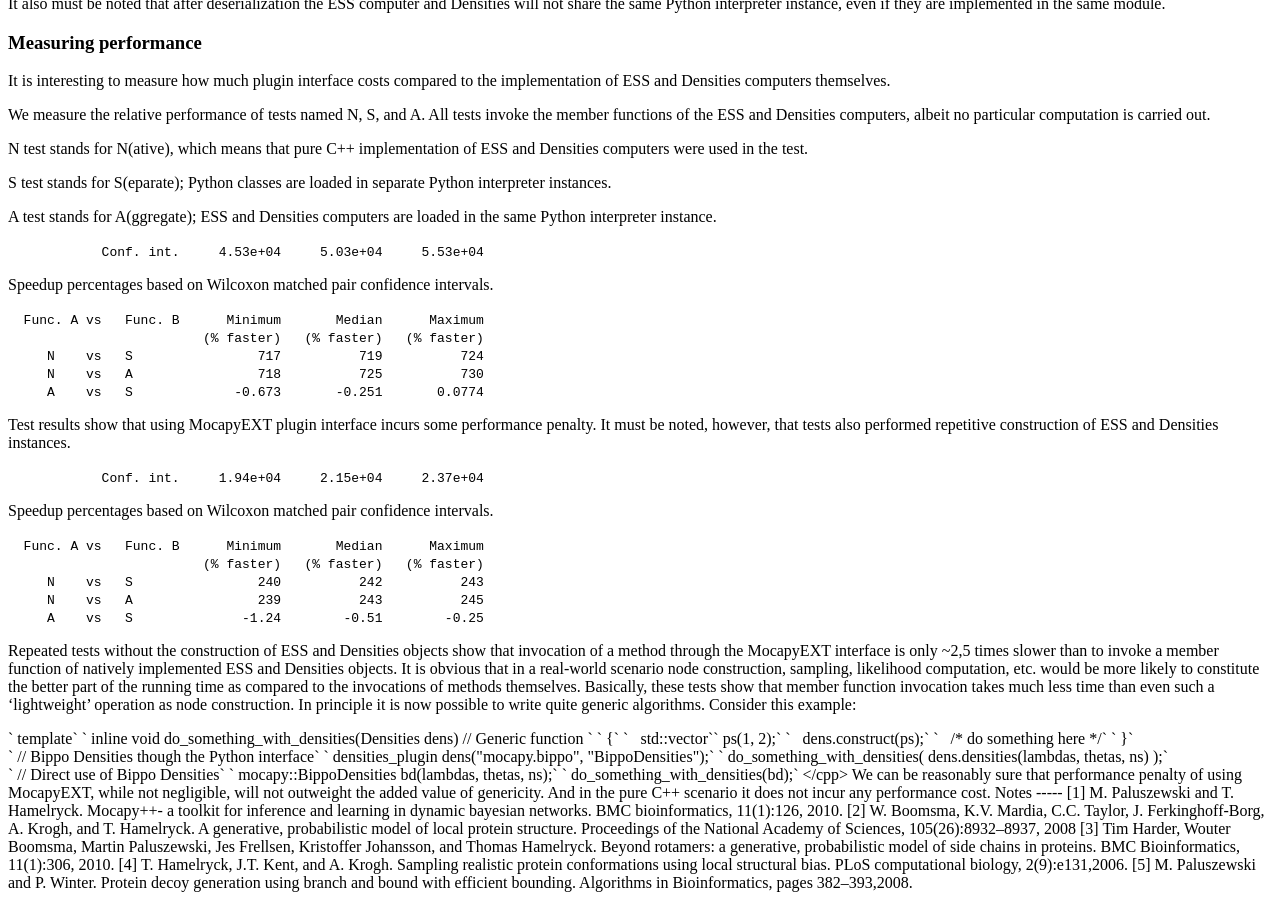
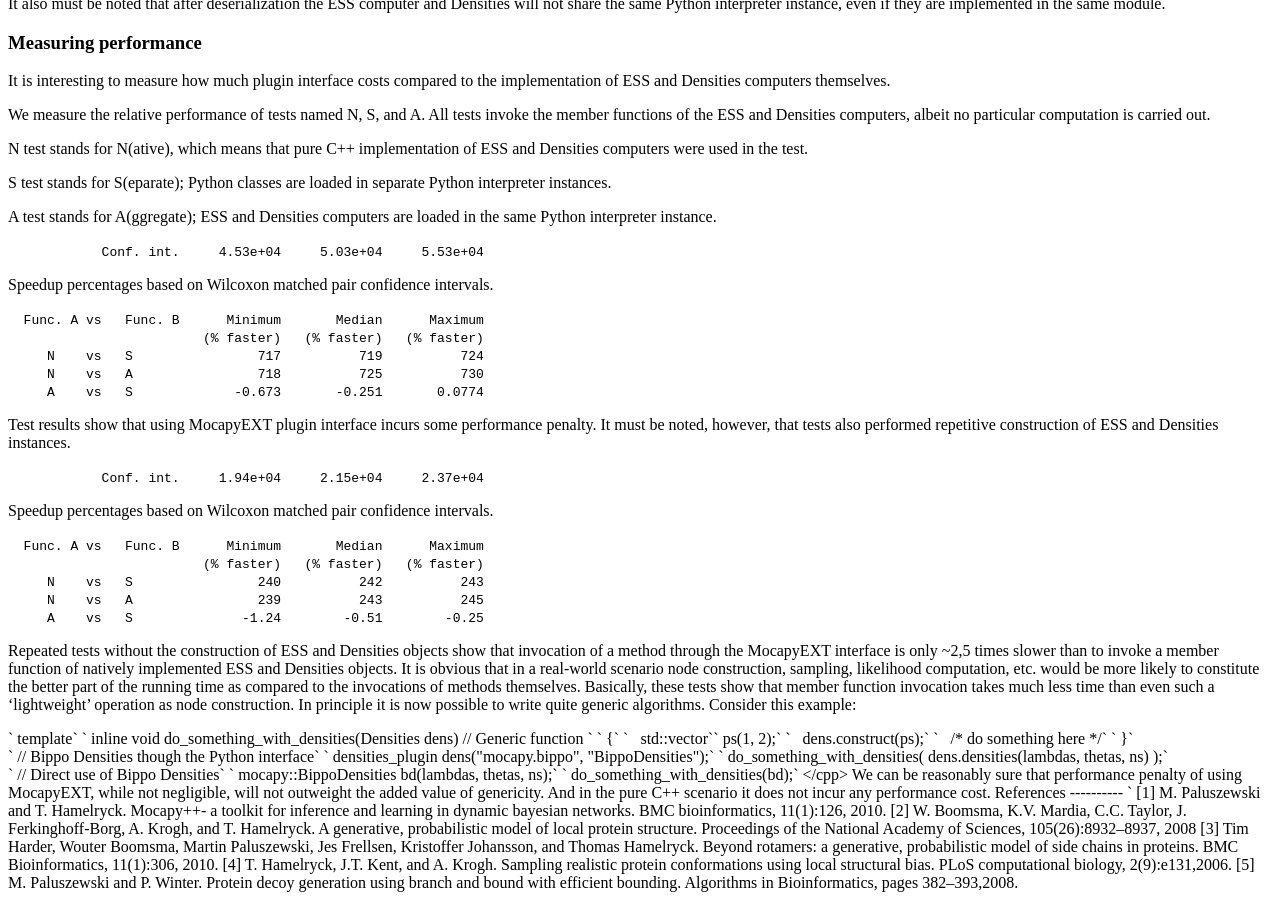
Before and after one commit to biopython/biopython.github.io, a Jekyll site: the page built from wiki/GSOC2011_MocapyExt.md, in a window 1280 px wide and 900 px high, scrolled down 4254 px. Built offline with Jekyll 4.4.1, drawn with Linux system fonts in a browser that asks for light colours; part of the change alters nothing that is shown.

Commit message:
/* Notes */

```diff
--- a/wiki/GSOC2011_MocapyExt.md
+++ b/wiki/GSOC2011_MocapyExt.md
@@ -495,8 +495,30 @@ We can be reasonably sure that performance penalty of using MocapyEXT,
 while not negligible, will not outweight the added value of genericity.
 And in the pure C++ scenario it does not incur any performance cost.
 
-Notes
------
+References
+----------
+
+{{ Citation
+
+`| last1=Boomsma`
+`| first1=W.`
+`| last2=Mardia`
+`| first2=K.`
+`| last3=Taylor`
+`| first3=C.`
+`| last4=Ferkinghoff-Borg`
+`| first4=J.`
+`| last5=Krogh`
+`| first5=A.`
+`| last6=Hamelryck`
+`| first6=T.`
+`| title=A generative, probabilistic model of local protein structure`
+`| publisher=Proceedings of the National Academy of Sciences`
+`| year=2008`
+`| volume=106`
+`| issue=26`
+`| pages=8932-8937`
+`}}`
 
 [1] M. Paluszewski and T. Hamelryck. Mocapy++- a toolkit for inference
 and learning in dynamic bayesian networks. BMC bioinformatics,
```
Also changed, not shown: 1 other file.
